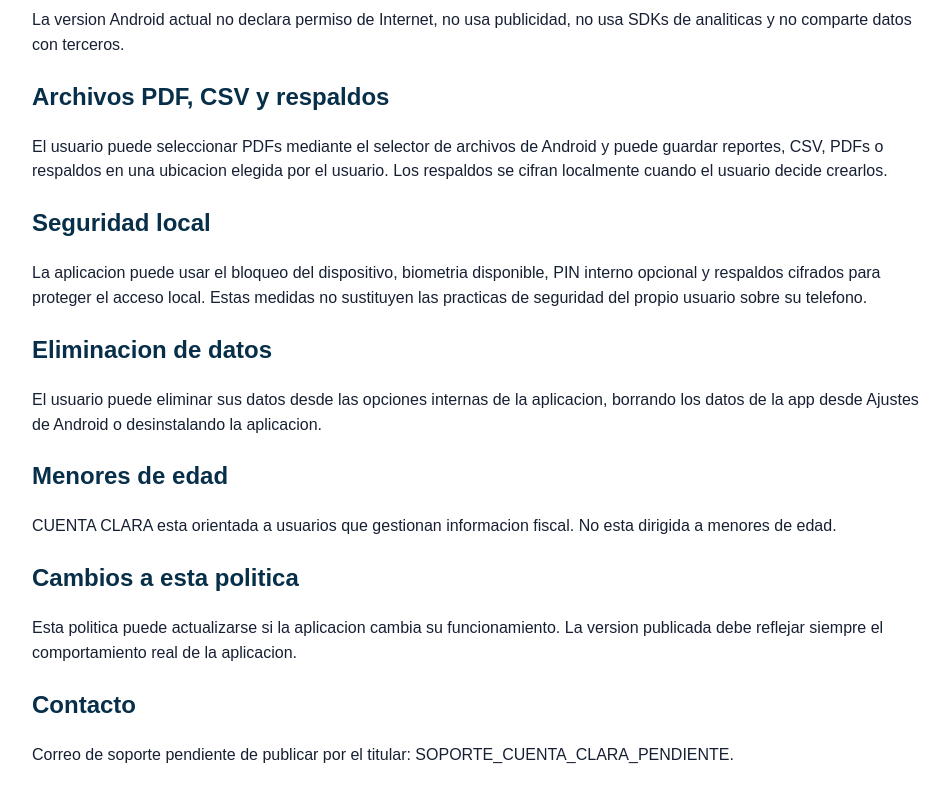
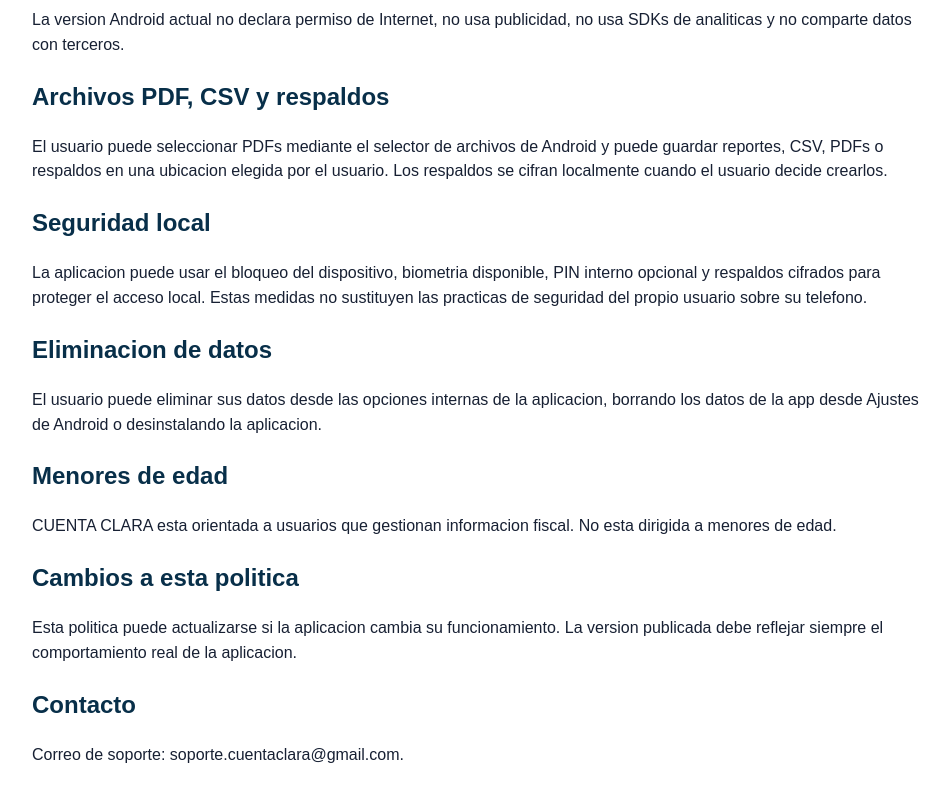
Before and after one commit to erick9014/cuenta-clara-privacidad, a plain HTML site: page index.html in a window 1280 px wide. Shown: the part 632-1432 px from the top of the page, without its empty margins (158-1108 px from the left). Drawn offline with Linux system fonts and the light colour scheme.

Commit message:
Completar correo de soporte

```diff
--- a/index.html
+++ b/index.html
@@ -45,6 +45,6 @@
   <p>Esta politica puede actualizarse si la aplicacion cambia su funcionamiento. La version publicada debe reflejar siempre el comportamiento real de la aplicacion.</p>
 
   <h2>Contacto</h2>
-  <p>Correo de soporte pendiente de publicar por el titular: SOPORTE_CUENTA_CLARA_PENDIENTE.</p>
+  <p>Correo de soporte: soporte.cuentaclara@gmail.com.</p>
 </body>
 </html>
```
